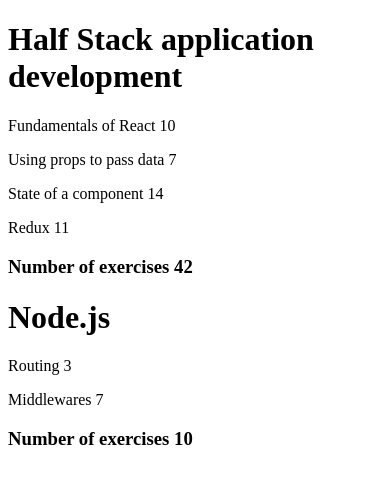
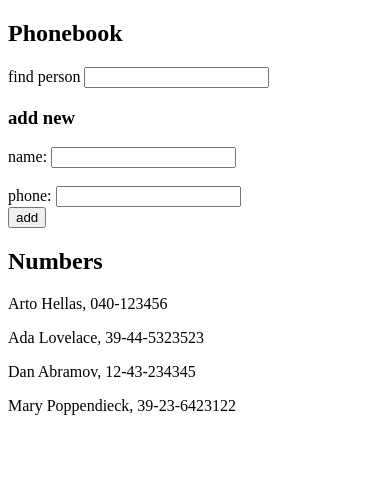
Before and after one commit to julio22b/fs-open-part2, a React (Create React App) app: page / in a window 390 px wide. Shown: the top 484 px of the page. Built offline with nearby package versions, Linux system fonts and the light colour scheme.

Commit message:
finished phonebook

```diff
--- a/src/App.js
+++ b/src/App.js
@@ -1,60 +1,83 @@
-import React from 'react';
+import React, { useState } from 'react';
 import './App.css';
-import Course from './components/Course';
 
 function App() {
-    const courses = [
-        {
-            name: 'Half Stack application development',
-            id: 1,
-            parts: [
-                {
-                    name: 'Fundamentals of React',
-                    exercises: 10,
-                    id: 1,
-                },
-                {
-                    name: 'Using props to pass data',
-                    exercises: 7,
-                    id: 2,
-                },
-                {
-                    name: 'State of a component',
-                    exercises: 14,
-                    id: 3,
-                },
-                {
-                    name: 'Redux',
-                    exercises: 11,
-                    id: 4,
-                },
-            ],
-        },
-        {
-            name: 'Node.js',
-            id: 2,
-            parts: [
-                {
-                    name: 'Routing',
-                    exercises: 3,
-                    id: 1,
-                },
-                {
-                    name: 'Middlewares',
-                    exercises: 7,
-                    id: 2,
-                },
-            ],
-        },
-    ];
+    const [persons, setPersons] = useState([
+        { name: 'Arto Hellas', phone: '040-123456' },
+        { name: 'Ada Lovelace', phone: '39-44-5323523' },
+        { name: 'Dan Abramov', phone: '12-43-234345' },
+        { name: 'Mary Poppendieck', phone: '39-23-6423122' },
+    ]);
+    const [newName, setNewName] = useState('');
+    const [newPhone, setNewPhone] = useState('');
+    const [filter, setFilter] = useState('');
+
+    function addPerson(e) {
+        e.preventDefault();
+        const names = persons.map((person) => person.name);
+        names.includes(newName)
+            ? alert(`${newName} is already added to the phonebook`)
+            : setPersons(persons.concat({ name: newName, phone: newPhone }));
+        setNewName('');
+        setNewPhone('');
+    }
+
+    const filteredPhonebook = persons.filter((person) =>
+        person.name.toLocaleLowerCase().includes(filter.toLowerCase()),
+    );
+
+    const showThis = filter ? filteredPhonebook : persons;
 
     return (
         <div>
-            {courses.map((course) => (
-                <Course key={course.id} course={course} />
+            <h2>Phonebook</h2>
+            <Filter filter={filter} onChange={(e) => setFilter(e.target.value)} />
+            <AddForm
+                onSubmit={addPerson}
+                newName={newName}
+                newPhone={newPhone}
+                setNewName={(e) => setNewName(e.target.value)}
+                setNewPhone={(e) => setNewPhone(e.target.value)}
+            />
+            <h2>Numbers</h2>
+            {showThis.map((person) => (
+                <Person key={person.name} person={person} />
             ))}
         </div>
     );
 }
 
+function AddForm({ onSubmit, newName, newPhone, setNewName, setNewPhone }) {
+    return (
+        <form onSubmit={onSubmit}>
+            <h3>add new</h3>
+            <div>
+                name: <input value={newName} onChange={setNewName} />
+                <br />
+                <br />
+                phone: <input value={newPhone} onChange={setNewPhone} />
+            </div>
+            <div>
+                <button type="submit">add</button>
+            </div>
+        </form>
+    );
+}
+
+function Filter({ filter, onChange }) {
+    return (
+        <p>
+            find person <input value={filter} onChange={onChange} />
+        </p>
+    );
+}
+
+function Person({ person }) {
+    return (
+        <p>
+            {person.name}, {person.phone}
+        </p>
+    );
+}
+
 export default App;
```
